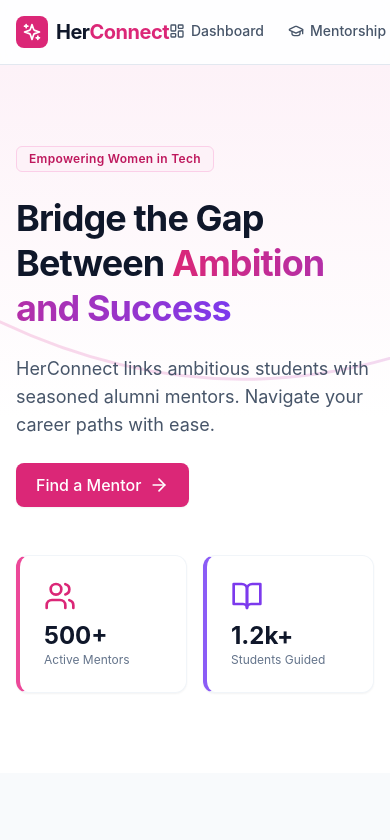
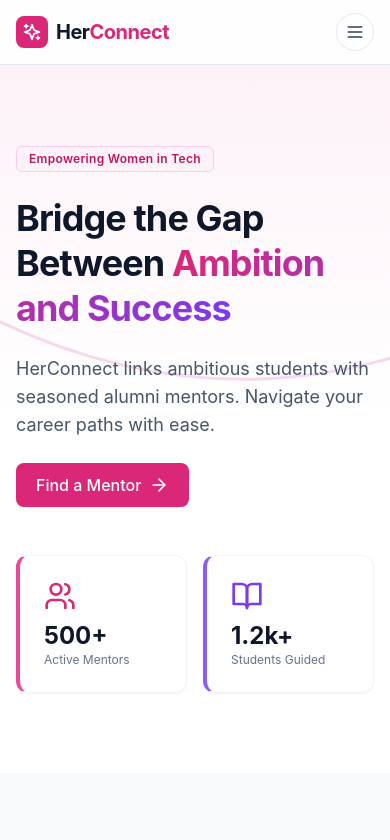
Before and after one commit to pragatisingh7707/bitrebels-v2v, a React (Vite) app: page / in a window 390 px wide. Shown: the top 840 px of the page. Built offline with nearby package versions, Linux system fonts and the light colour scheme.

Commit message:
submit updated

```diff
--- a/frontend/src/components/Button.jsx
+++ b/frontend/src/components/Button.jsx
@@ -8,7 +8,8 @@
     primary: 'bg-primary-600 text-white hover:bg-primary-700 focus:ring-primary-500 shadow-sm',
     secondary: 'bg-secondary-600 text-white hover:bg-secondary-700 focus:ring-secondary-500 shadow-sm',
     outline: 'border border-slate-200 bg-white text-slate-700 hover:bg-slate-50 focus:ring-slate-500 dark:border-slate-700 dark:bg-slate-900 dark:text-slate-100 dark:hover:bg-slate-800 dark:focus:ring-slate-300',
-    ghost: 'text-slate-600 hover:bg-slate-100 hover:text-slate-900 focus:ring-slate-500 dark:text-slate-200 dark:hover:bg-slate-800 dark:hover:text-slate-100 dark:focus:ring-slate-300'
+    ghost: 'text-slate-600 hover:bg-slate-100 hover:text-slate-900 focus:ring-slate-500 dark:text-slate-200 dark:hover:bg-slate-800 dark:hover:text-slate-100 dark:focus:ring-slate-300',
+    danger: 'bg-red-600 text-white hover:bg-red-700 focus:ring-red-500 shadow-sm'
   };
   const sizes = { sm: 'px-3 py-1.5 text-xs', md: 'px-4 py-2 text-sm', lg: 'px-5 py-2.5 text-base' };
   return (
--- a/frontend/src/components/Navbar.jsx
+++ b/frontend/src/components/Navbar.jsx
@@ -1,6 +1,6 @@
-import React from 'react';
+import React, { useState } from 'react';
 import { Link, NavLink, useNavigate } from 'react-router-dom';
-import { Moon, Sun, Sparkles, Users, MessageSquare, LayoutDashboard, GraduationCap } from 'lucide-react';
+import { Moon, Sun, Sparkles, Users, MessageSquare, LayoutDashboard, GraduationCap, Menu, X } from 'lucide-react';
 import { useAuth } from '../context/AuthContext';
 import { useTheme } from '../context/ThemeContext';
 import { Avatar } from './Avatar';
@@ -10,6 +10,7 @@
   const { user, isAuthenticated, logout } = useAuth();
   const { theme, toggleTheme } = useTheme();
   const navigate = useNavigate();
+  const [mobileOpen, setMobileOpen] = useState(false);
   const displayName = user?.name || 'User';
 
   const navLinkClass = ({ isActive }) =>
@@ -24,16 +25,29 @@
 
   return (
     <header className="sticky top-0 z-40 w-full border-b border-slate-200 bg-white/80 backdrop-blur dark:border-slate-800 dark:bg-slate-950/90">
-      <div className="max-w-7xl mx-auto px-4 sm:px-6 lg:px-8 h-16 flex items-center justify-between">
-        <Link to="/" className="flex items-center gap-2 font-bold text-xl tracking-tight text-slate-900">
+      <div className="max-w-7xl mx-auto px-4 sm:px-6 lg:px-8">
+        <div className="h-16 flex items-center justify-between gap-4">
+          <Link to="/" className="flex items-center gap-2 font-bold text-xl tracking-tight text-slate-900 dark:text-white">
             <div className="bg-primary-600 text-white p-1.5 rounded-lg"><Sparkles className="h-5 w-5" /></div>
             <span>Her<span className="text-primary-600">Connect</span></span>
           </Link>
+
+          <button
+            type="button"
+            className="inline-flex items-center justify-center rounded-full border border-slate-200 bg-white p-2 text-slate-700 transition hover:border-slate-300 hover:bg-slate-50 dark:border-slate-700 dark:bg-slate-900 dark:text-slate-100 dark:hover:border-slate-600 dark:hover:bg-slate-800 sm:hidden"
+            onClick={() => setMobileOpen((open) => !open)}
+            aria-label={mobileOpen ? 'Close menu' : 'Open menu'}
+          >
+            {mobileOpen ? <X className="h-5 w-5" /> : <Menu className="h-5 w-5" />}
+          </button>
+
+          <div className="hidden sm:flex sm:items-center sm:justify-between sm:flex-1 gap-6">
             <nav className="flex items-center gap-6">
               <NavLink to="/dashboard" className={navLinkClass}><LayoutDashboard className="h-4 w-4" /> Dashboard</NavLink>
               <NavLink to="/find-mentors" className={navLinkClass}><GraduationCap className="h-4 w-4" /> Mentorship</NavLink>
               <NavLink to="/communities" className={navLinkClass}><MessageSquare className="h-4 w-4" /> Communities</NavLink>
             </nav>
+
             <div className="flex items-center gap-3 pl-4 border-l border-slate-200 dark:border-slate-700">
               <button
                 onClick={toggleTheme}
@@ -70,6 +84,63 @@
               )}
             </div>
           </div>
+        </div>
+
+        {mobileOpen ? (
+          <div className="mt-3 rounded-3xl border border-slate-200 bg-white p-4 shadow-sm dark:border-slate-800 dark:bg-slate-950 sm:hidden">
+            <nav className="space-y-2">
+              <NavLink to="/dashboard" className={navLinkClass} onClick={() => setMobileOpen(false)}><LayoutDashboard className="h-4 w-4" /> Dashboard</NavLink>
+              <NavLink to="/find-mentors" className={navLinkClass} onClick={() => setMobileOpen(false)}><GraduationCap className="h-4 w-4" /> Mentorship</NavLink>
+              <NavLink to="/communities" className={navLinkClass} onClick={() => setMobileOpen(false)}><MessageSquare className="h-4 w-4" /> Communities</NavLink>
+            </nav>
+            <div className="mt-4 flex flex-col gap-3 border-t border-slate-200 pt-4 dark:border-slate-800">
+              <button
+                onClick={toggleTheme}
+                className="inline-flex items-center justify-center rounded-full border border-slate-200 bg-white px-4 py-2 text-sm font-semibold text-slate-700 transition hover:border-slate-300 hover:bg-slate-50 dark:border-slate-700 dark:bg-slate-900 dark:text-slate-100 dark:hover:border-slate-600 dark:hover:bg-slate-800"
+              >
+                {theme === 'dark' ? 'Light mode' : 'Dark mode'}
+              </button>
+              {isAuthenticated ? (
+                <>
+                  <div className="flex items-center justify-between gap-3">
+                    <div>
+                      <div className="text-sm font-semibold text-slate-900 dark:text-slate-100">{displayName}</div>
+                      <div className="text-xs text-slate-400 dark:text-slate-400 uppercase">{user?.role === 'alumni' ? 'Alumni Profile' : 'Student Profile'}</div>
+                    </div>
+                    <Avatar name={displayName} className="h-8 w-8 text-xs" />
+                  </div>
+                  <button
+                    onClick={() => {
+                      setMobileOpen(false);
+                      handleLogout();
+                    }}
+                    className="rounded-full bg-slate-100 px-4 py-2 text-sm font-semibold text-slate-700 transition hover:bg-slate-200 dark:bg-slate-800 dark:text-slate-100 dark:hover:bg-slate-700"
+                  >
+                    Log Out
+                  </button>
+                </>
+              ) : (
+                <>
+                  <Link
+                    to="/login"
+                    onClick={() => setMobileOpen(false)}
+                    className="rounded-full px-4 py-2 text-sm font-semibold text-slate-700 transition hover:text-primary-600 dark:text-slate-200 dark:hover:text-primary-400"
+                  >
+                    Log In
+                  </Link>
+                  <Link
+                    to="/signup"
+                    onClick={() => setMobileOpen(false)}
+                    className="inline-flex rounded-full bg-gradient-to-r from-primary-600 to-secondary-600 px-4 py-2 text-sm font-semibold text-white shadow-sm transition hover:opacity-90"
+                  >
+                    Sign Up
+                  </Link>
+                </>
+              )}
+            </div>
+          </div>
+        ) : null}
+      </div>
     </header>
   );
 }
```
Lines whose indentation alone changed are shown as unchanged.
